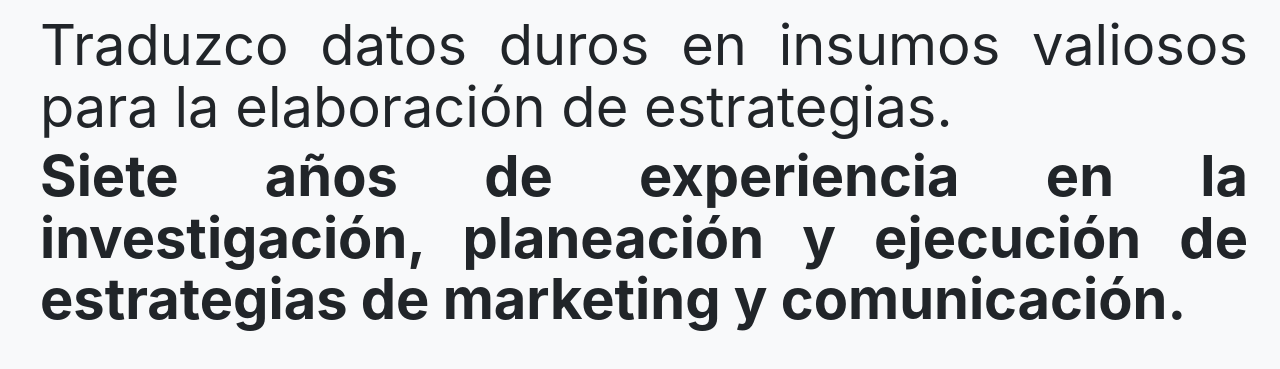
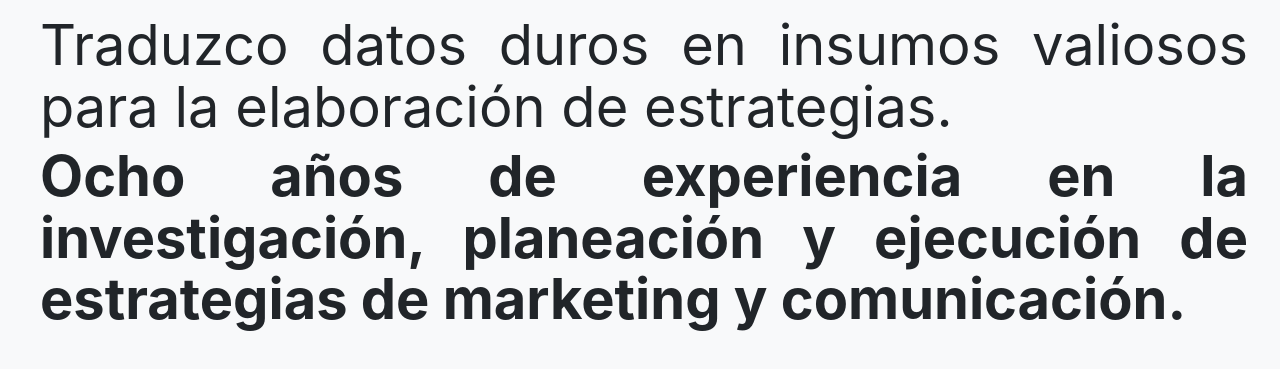
Before and after one commit to ldsanvid/ludasacvresume, a plain HTML site: page index2.html in a window 1280 px wide. Shown: the part 861-1230 px from the top of the page. Drawn offline with nearby package versions, Linux system fonts and the light colour scheme.

Commit message:
Update index2.html

```diff
--- a/index2.html
+++ b/index2.html
@@ -50,7 +50,7 @@
             <div class="row">
                 <div class="col">
                     <h1 class="display-4 ml-2 font-weight-normal text-justify">Traduzco datos duros en insumos valiosos para la elaboración de estrategias.</h1>
-                    <h1 class="display-4 ml-2 font-weight-normal text-justify"><strong>Siete años de experiencia en la investigación, planeación y ejecución de estrategias de marketing y comunicación.</strong></h3>
+                    <h1 class="display-4 ml-2 font-weight-normal text-justify"><strong>Ocho años de experiencia en la investigación, planeación y ejecución de estrategias de marketing y comunicación.</strong></h3>
                 </div>
             </div>
         </div>
```
